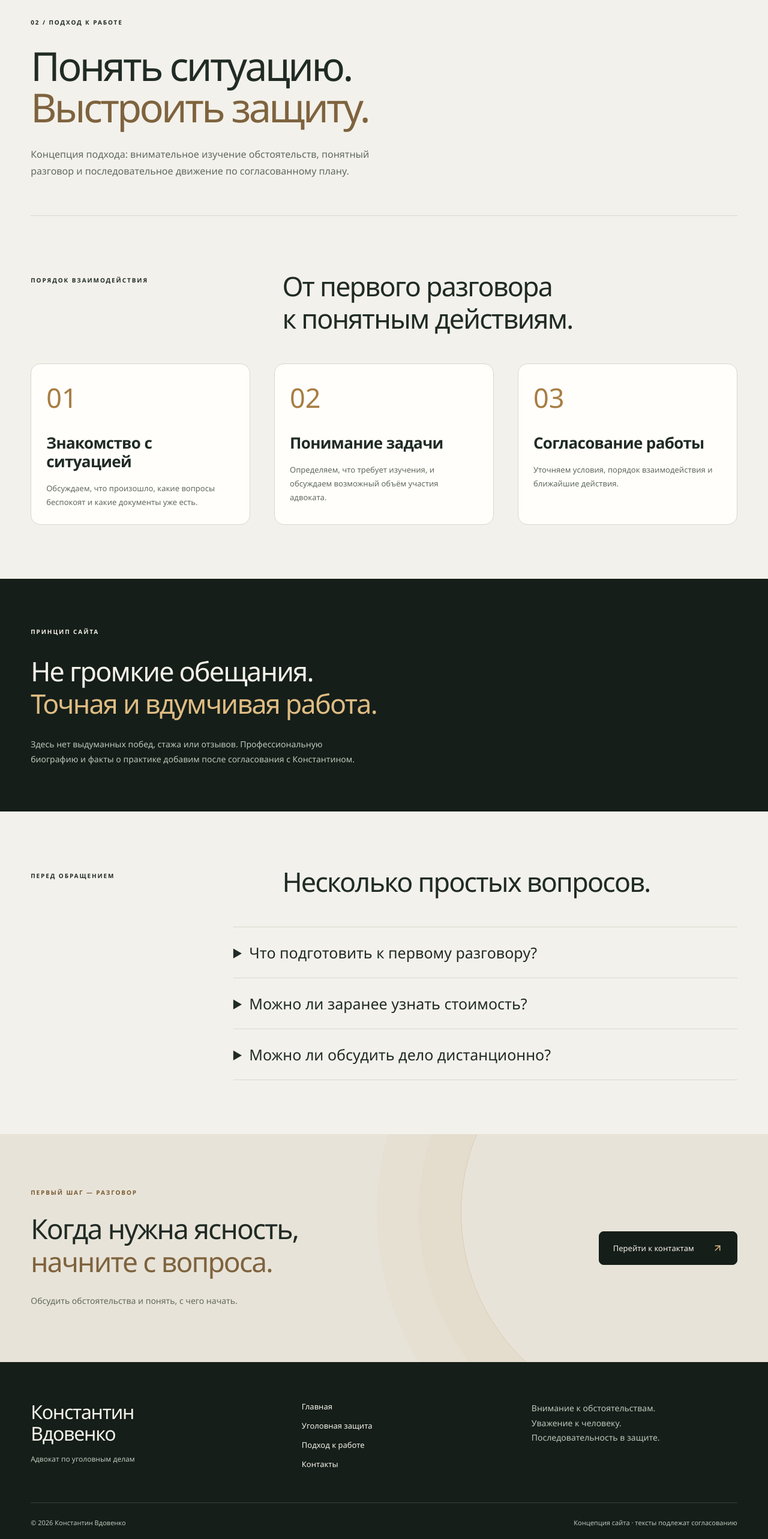
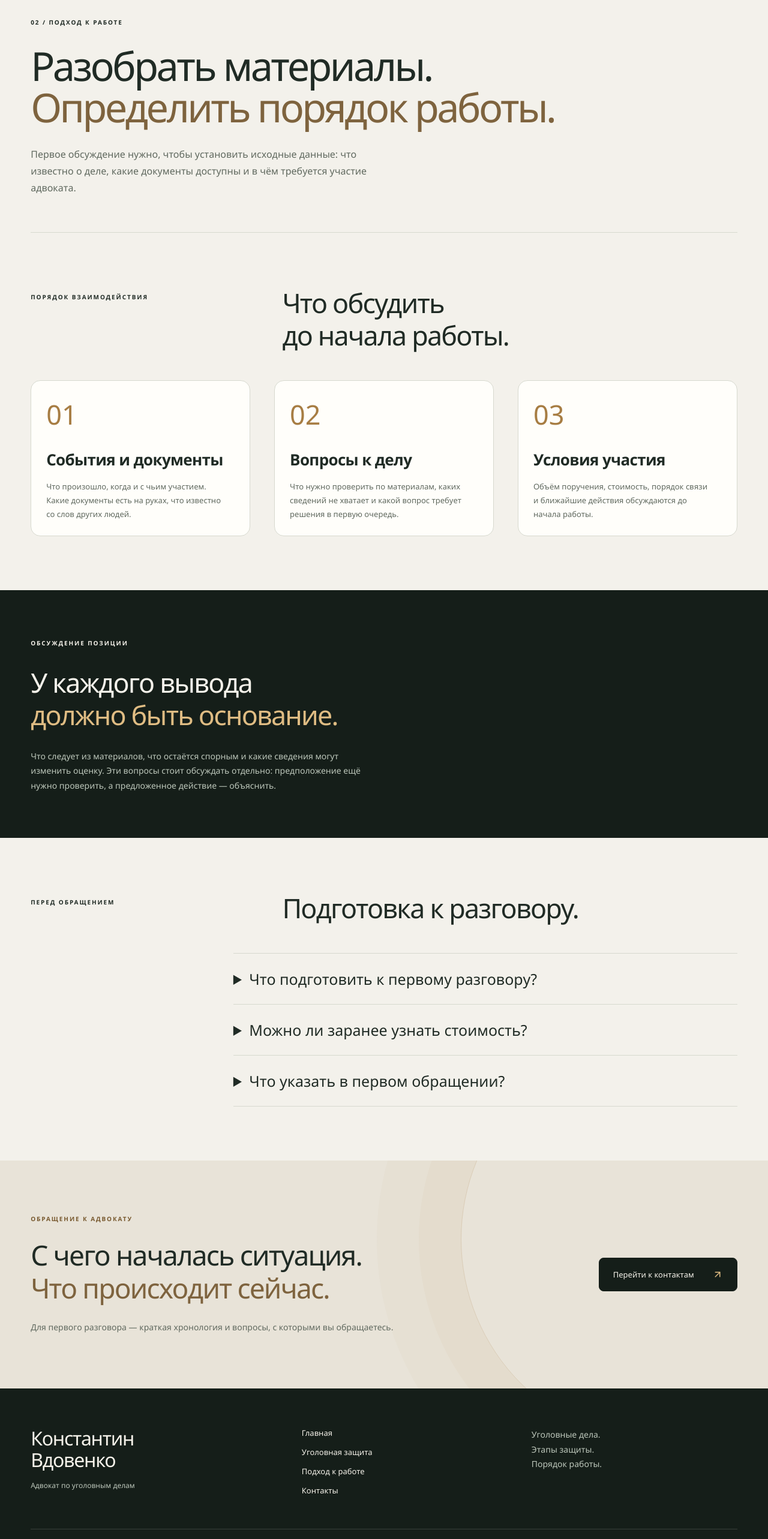
Before and after one commit to Aleks-man/advokat-vdovenko, a React (Vite) app in the folder front/: page /approach in a window 1280 px wide. Shown: the part 140-2706 px from the top of the page at 60% size. Built offline with nearby package versions, Linux system fonts and the light colour scheme; a web font is replaced by a local one.

Commit message:
content: rewrite website copy in a restrained, factual tone

```diff
--- a/front/src/components/ContactBanner/ContactBanner.tsx
+++ b/front/src/components/ContactBanner/ContactBanner.tsx
@@ -6,13 +6,15 @@ export function ContactBanner() {
     <section className="contact-banner">
       <div className="container contact-banner-inner">
         <div>
-          <p className="eyebrow">Первый шаг — разговор</p>
+          <p className="eyebrow">Обращение к адвокату</p>
           <h2>
-            Когда нужна ясность,
+            С чего началась ситуация.
             <br />
-            <em>начните с вопроса.</em>
+            <em>Что происходит сейчас.</em>
           </h2>
-          <p className="contact-banner-copy">Обсудить обстоятельства и понять, с чего начать.</p>
+          <p className="contact-banner-copy">
+            Для первого разговора — краткая хронология и вопросы, с которыми вы обращаетесь.
+          </p>
         </div>
         <Link className="button button--light" to="/contacts">
           Перейти к контактам <ArrowUpRight size={18} />
--- a/front/src/components/Footer/Footer.tsx
+++ b/front/src/components/Footer/Footer.tsx
@@ -19,18 +19,18 @@ export function Footer() {
             ))}
           </nav>
           <p className="footer-note">
-            Внимание к обстоятельствам.
+            Уголовные дела.
             <br />
-            Уважение к человеку.
+            Этапы защиты.
             <br />
-            Последовательность в защите.
+            Порядок работы.
           </p>
         </div>
         <div className="footer-bottom">
           <span>
             © {new Date().getFullYear()} {site.name}
           </span>
-          <span>Концепция сайта · тексты подлежат согласованию</span>
+          <span>Частная адвокатская практика</span>
         </div>
       </div>
     </footer>
--- a/front/src/data/site.ts
+++ b/front/src/data/site.ts
@@ -17,44 +17,43 @@ export const practiceAreas = [
     number: '01',
     title: 'До возбуждения дела',
     description:
-      'Разобраться в ситуации, обсудить обстоятельства и определить вопросы, требующие внимания.',
+      'Повод для проверки, поступившие документы и вопросы к первому разговору с адвокатом.',
     detail:
-      'Первое обсуждение помогает понять, какие документы уже есть, что произошло и в каком направлении двигаться дальше.',
+      'С чего началась ситуация, кто обращался к вам и что известно на данный момент. Эти сведения помогают отделить установленные факты от предположений.',
   },
   {
     number: '02',
     title: 'На стадии следствия',
-    description: 'Обсудить позицию защиты и возможное участие адвоката в процессуальных действиях.',
+    description: 'Содержание обвинения, материалы дела и позиция защиты.',
     detail:
-      'Содержание работы определяется обстоятельствами дела и согласуется после знакомства с имеющейся информацией.',
+      'Какие обстоятельства предстоит проверить, какие документы изучить и в каких действиях требуется участие адвоката. Объём работы обсуждается применительно к делу.',
   },
   {
     number: '03',
     title: 'При рассмотрении в суде',
-    description:
-      'Оценить материалы, подготовить аргументы и обсудить представление позиции защиты.',
+    description: 'Доказательства, доводы сторон и подготовка к судебным заседаниям.',
     detail:
-      'Внимание к деталям, последовательность аргументов и понятное обсуждение каждого этапа — основа предлагаемого подхода.',
+      'Что подтверждают материалы дела, где остаются противоречия и на чём строится позиция защиты. Аргументы требуют опоры на конкретные документы и обстоятельства.',
   },
   {
     number: '04',
     title: 'После решения суда',
-    description: 'Обсудить принятое решение и возможность дальнейшей работы по делу.',
+    description: 'Текст решения, его основания и вопросы о дальнейшем обжаловании.',
     detail:
-      'Объём участия и дальнейшие действия можно определить после изучения решения и материалов. Возможность работы необходимо подтвердить с адвокатом.',
+      'Для обсуждения нужны само решение и сведения о ходе дела. После знакомства с ними можно предметно говорить о дальнейшей работе и условиях участия адвоката.',
   },
 ]
 export const workSteps = [
   {
-    title: 'Знакомство с ситуацией',
-    text: 'Обсуждаем, что произошло, какие вопросы беспокоят и какие документы уже есть.',
+    title: 'События и документы',
+    text: 'Что произошло, когда и с чьим участием. Какие документы есть на руках, что известно со слов других людей.',
   },
   {
-    title: 'Понимание задачи',
-    text: 'Определяем, что требует изучения, и обсуждаем возможный объём участия адвоката.',
+    title: 'Вопросы к делу',
+    text: 'Что нужно проверить по материалам, каких сведений не хватает и какой вопрос требует решения в первую очередь.',
   },
   {
-    title: 'Согласование работы',
-    text: 'Уточняем условия, порядок взаимодействия и ближайшие действия.',
+    title: 'Условия участия',
+    text: 'Объём поручения, стоимость, порядок связи и ближайшие действия обсуждаются до начала работы.',
   },
 ]
--- a/front/src/pages/Approach/Approach.tsx
+++ b/front/src/pages/Approach/Approach.tsx
@@ -7,21 +7,22 @@ export function Approach() {
       <section className="container page-intro">
         <p className="eyebrow">02 / Подход к работе</p>
         <h1>
-          Понять ситуацию.
+          Разобрать материалы.
           <br />
-          <em>Выстроить защиту.</em>
+          <em>Определить порядок работы.</em>
         </h1>
         <p>
-          Концепция подхода: внимательное изучение обстоятельств, понятный разговор и
-          последовательное движение по согласованному плану.
+          Первое обсуждение нужно, чтобы установить исходные данные: что известно о деле, какие
+          документы доступны и в чём требуется участие адвоката.
         </p>
       </section>
       <section className="container section">
         <div className="section-heading">
           <p className="eyebrow">Порядок взаимодействия</p>
           <h2>
-            От первого разговора
-            <br />к понятным действиям.
+            Что обсудить
+            <br />
+            до начала работы.
           </h2>
         </div>
         <div className="work-steps">
@@ -36,43 +37,45 @@ export function Approach() {
       </section>
       <section className="approach-quote">
         <div className="container">
-          <span className="eyebrow">Принцип сайта</span>
+          <span className="eyebrow">Обсуждение позиции</span>
           <h2>
-            Не громкие обещания.
+            У каждого вывода
             <br />
-            <em>Точная и вдумчивая работа.</em>
+            <em>должно быть основание.</em>
           </h2>
           <p>
-            Здесь нет выдуманных побед, стажа или отзывов. Профессиональную биографию и факты о
-            практике добавим после согласования с Константином.
+            Что следует из материалов, что остаётся спорным и какие сведения могут изменить оценку.
+            Эти вопросы стоит обсуждать отдельно: предположение ещё нужно проверить, а предложенное
+            действие — объяснить.
           </p>
         </div>
       </section>
       <section className="container section">
         <div className="section-heading">
           <p className="eyebrow">Перед обращением</p>
-          <h2>Несколько простых вопросов.</h2>
+          <h2>Подготовка к разговору.</h2>
         </div>
         <div className="faq">
           <details>
             <summary>Что подготовить к первому разговору?</summary>
             <p>
-              Краткое описание ситуации, последовательность событий и список вопросов. Если
-              документы уже есть, их перечень можно обсудить с адвокатом.
+              Запишите события по порядку, укажите даты и составьте список вопросов. Если есть
+              документы, перечислите их — какие материалы передать, можно уточнить при обращении.
             </p>
           </details>
           <details>
             <summary>Можно ли заранее узнать стоимость?</summary>
             <p>
-              Стоимость пока не указана. Порядок оплаты и объём работы необходимо уточнить
-              непосредственно у Константина.
+              Для обсуждения стоимости нужно обозначить задачу и предполагаемый объём участия.
+              Условия оплаты уточняются у адвоката до начала работы.
             </p>
           </details>
           <details>
-            <summary>Можно ли обсудить дело дистанционно?</summary>
+            <summary>Что указать в первом обращении?</summary>
             <p>
-              Формат консультаций и регион работы ещё уточняются. Подтверждённая информация появится
-              на странице контактов.
+              На каком этапе находится дело, где происходят события и какой вопрос вы хотите
+              обсудить. Если уже назначена дата процессуального действия или заседания, укажите её.
+              Формат и время разговора согласуются отдельно.
             </p>
           </details>
         </div>
--- a/front/src/pages/Contacts/Contacts.tsx
+++ b/front/src/pages/Contacts/Contacts.tsx
@@ -7,12 +7,13 @@ export function Contacts() {
       <section className="container page-intro">
         <p className="eyebrow">03 / Контакты</p>
         <h1>
-          Начнём
+          Обращение
           <br />
-          <em>с разговора.</em>
+          <em>к адвокату.</em>
         </h1>
         <p>
-          Первое обращение — возможность обозначить вопрос и обсудить дальнейшее взаимодействие.
+          Укажите стадию дела, ближайшие назначенные даты и вопрос, который хотите обсудить.
+          Подробности можно разобрать во время разговора.
         </p>
       </section>
       <section className="container section contacts-layout">
@@ -27,9 +28,9 @@ export function Contacts() {
                   <ArrowUpRight size={20} />
                 </a>
               ) : (
-                <p>Будет добавлен</p>
+                <p>Пока не опубликован</p>
               )}
-              <small>Номер уточняется у Константина</small>
+              <small>Номер появится после подтверждения адвокатом</small>
             </div>
           </div>
           <div className="contact-detail">
@@ -42,9 +43,9 @@ export function Contacts() {
                   <ArrowUpRight size={20} />
                 </a>
               ) : (
-                <p>Будет добавлена</p>
+                <p>Пока не опубликована</p>
               )}
-              <small>Адрес для обращений пока не подтверждён</small>
+              <small>Адрес появится после подтверждения адвокатом</small>
             </div>
           </div>
           <div className="contact-detail">
@@ -57,19 +58,20 @@ export function Contacts() {
           </div>
         </div>
         <aside className="contact-aside">
-          <p className="eyebrow">Сайт готовится к запуску</p>
+          <p className="eyebrow">Перед обращением</p>
           <h2>
-            Личное общение.
+            Кратко о событиях.
             <br />
-            <em>Без лишних посредников.</em>
+            <em>Отдельно — вопросы.</em>
           </h2>
           <p>
-            Контакты появятся после подтверждения адвокатом. Сейчас это демонстрация будущего сайта.
+            Начните с того, что происходит сейчас. Подготовьте даты, названия имеющихся документов и
+            вопросы, на которые нужен ответ.
           </p>
           <div className="contact-aside-note">
-            Форма обращения пока не подключена.
+            Контакты готовятся к публикации.
             <br />
-            Сайт не принимает и не сохраняет сведения о делах.
+            Отправить сведения о деле через сайт пока нельзя.
           </div>
         </aside>
       </section>
--- a/front/src/pages/Home/Home.tsx
+++ b/front/src/pages/Home/Home.tsx
@@ -11,13 +11,13 @@ export function Home() {
           <p className="eyebrow">01 / Направления защиты</p>
           <div>
             <h2>
-              Уголовное дело.
+              На каком этапе
               <br />
-              Внимание к каждому этапу.
+              нужна защита.
             </h2>
             <p className="section-intro">
-              От первого вопроса до обсуждения дальнейших действий. Возможный объём участия
-              определяется обстоятельствами дела.
+              Проверка ещё не завершена, идёт следствие или уже вынесено решение — для разговора с
+              адвокатом важно обозначить, что происходит сейчас.
             </p>
           </div>
         </div>
```
Also changed, not shown: front/src/components/Hero/Hero.tsx (+6 -6 lines), front/src/components/Principles/Principles.tsx (+17 -15 lines), front/src/pages/Practice/Practice.tsx (+5 -6 lines), 1 other file (tests, documents, lock files or other folders).
